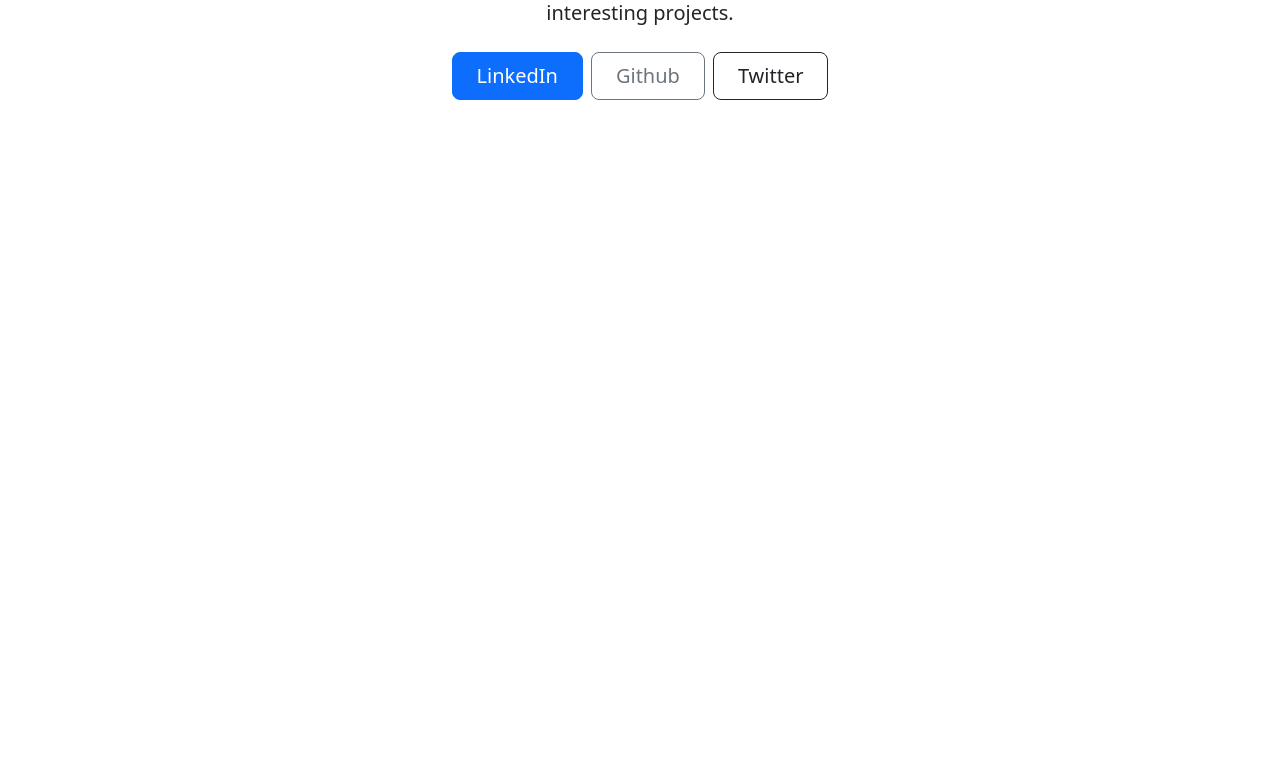
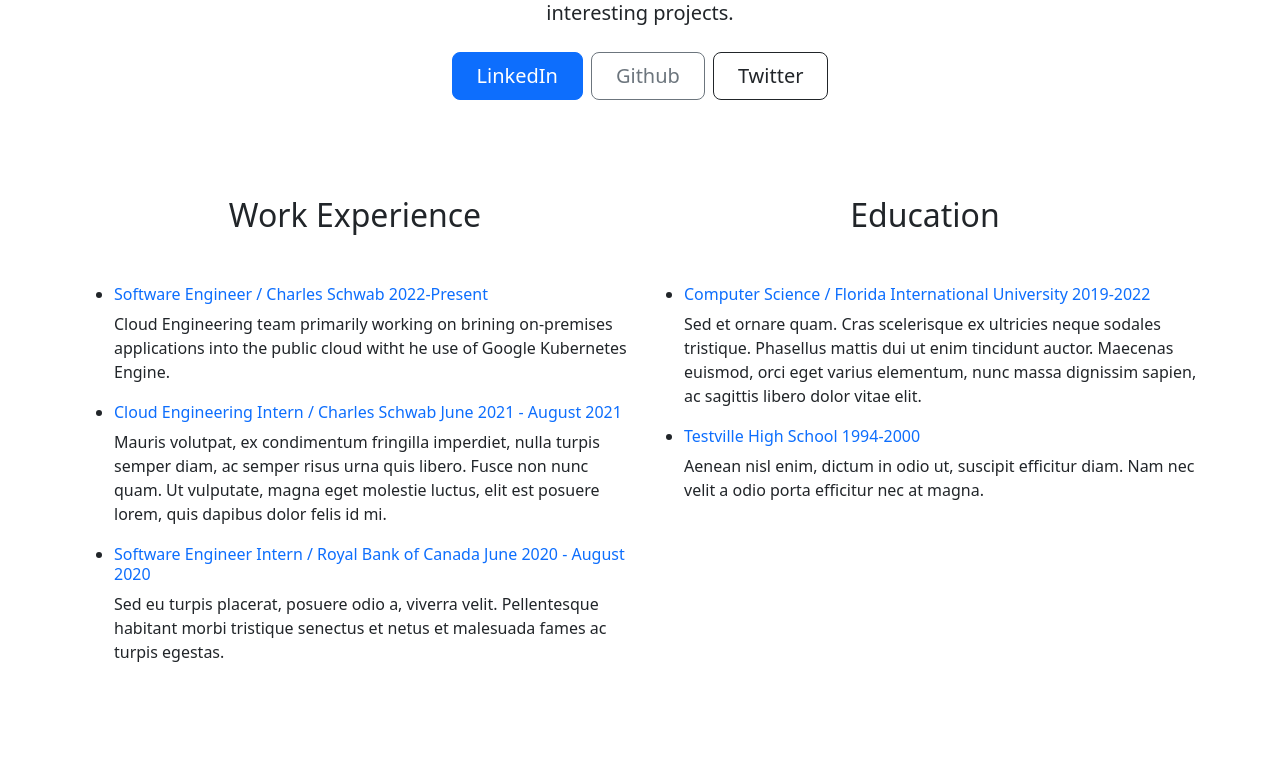
Before and after one commit to notjosse/cloud_functions_resume, a Python web app: template templates/index.html in a window 1280 px wide. Shown: the part 350-1126 px from the top of the page. Before the commit the page ends 450 px from the top, so only its background shows below. Run offline with Jinja, Linux system fonts and the light colour scheme; the template is opened without the code that fills it, so the values that code supplies are empty.

Commit message:
adds work expereince and education sections

```diff
--- a/templates/index.html
+++ b/templates/index.html
@@ -58,6 +58,10 @@
         -webkit-overflow-scrolling: touch;
       }
 
+      h2{
+        text-align: center;
+      }
+
     </style>
   </head>
   <body>
@@ -74,6 +78,49 @@
       </div>
     </div>
 
+    <main class="container">
+      <div class="row">
+        <div class="col-md mb-5">
+          <h2 class="mb-5">Work Experience</h2>
+          <ul>
+            <li>
+              <h6 class="text-primary">Software Engineer / Charles Schwab 2022-Present</h6>
+              <p>Cloud Engineering team primarily working on brining on-premises applications into the public cloud witht he use of Google Kubernetes Engine.</p>
+            </li>
+            <li>
+              <h6 class="text-primary">Cloud Engineering Intern / Charles Schwab June 2021 - August 2021</h6>
+              <p>Mauris volutpat, ex condimentum fringilla imperdiet, nulla turpis semper diam, ac semper risus urna quis libero. Fusce non nunc quam. Ut vulputate, magna eget molestie luctus, elit est posuere lorem, quis dapibus dolor felis id mi.</p>
+            </li>
+            <li>
+              <h6 class="text-primary">Software Engineer Intern / Royal Bank of Canada June 2020 - August 2020</h6>
+              <p>Sed eu turpis placerat, posuere odio a, viverra velit. Pellentesque habitant morbi tristique senectus et netus et malesuada fames ac turpis egestas.</p>
+            </li>
+          </ul>
+        </div>
+        <div class="col-md mb-5">
+          <h2 class="mb-5">Education</h2>
+          <ul>
+            <li>
+              <h6 class="text-primary">Computer Science / Florida International University 2019-2022</h6>
+              <p>Sed et ornare quam. Cras scelerisque ex ultricies neque sodales tristique. Phasellus mattis dui ut enim tincidunt auctor. Maecenas euismod, orci eget varius elementum, nunc massa dignissim sapien, ac sagittis libero dolor vitae elit.</p>
+            </li>
+            <li>
+              <h6 class="text-primary">Testville High School 1994-2000</h6>
+              <p>Aenean nisl enim, dictum in odio ut, suscipit efficitur diam. Nam nec velit a odio porta efficitur nec at magna.</p>
+            </li>
+          </ul>
+        </div>
+      </div>
+      <div class="row">
+        <div class="col-md mb-5">
+          <!-- skills -->
+        </div>
+        <div class="col-md">
+          <!-- recent work -->
+        </div>
+      </div>
+    </main>
+
   </body>
 
   <footer>
```
